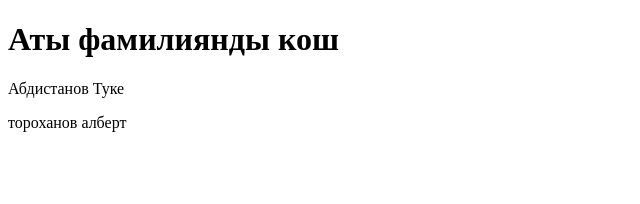
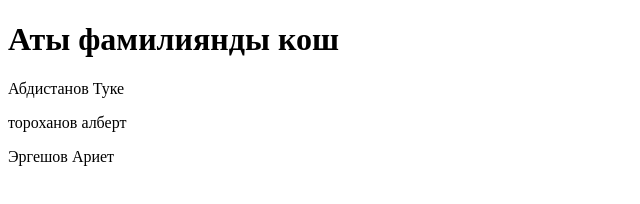
Before and after one commit to rozvaevabaktygul-eng/Tapshyrma, a plain HTML site: page index.html in a window 1280 px wide. Shown: the whole page, without its empty margins (0-640 px from the left). Drawn offline with Linux system fonts and the light colour scheme.

Commit message:
Update index.html

```diff
--- a/index.html
+++ b/index.html
@@ -9,6 +9,6 @@
     <h1>Аты фамилиянды кош</h1>
     <p>Абдистанов Туке</p>
     <P>тороханов алберт</P>
-
+    <p>Эргешов Ариет</p>
 </body>
 </html>
```
